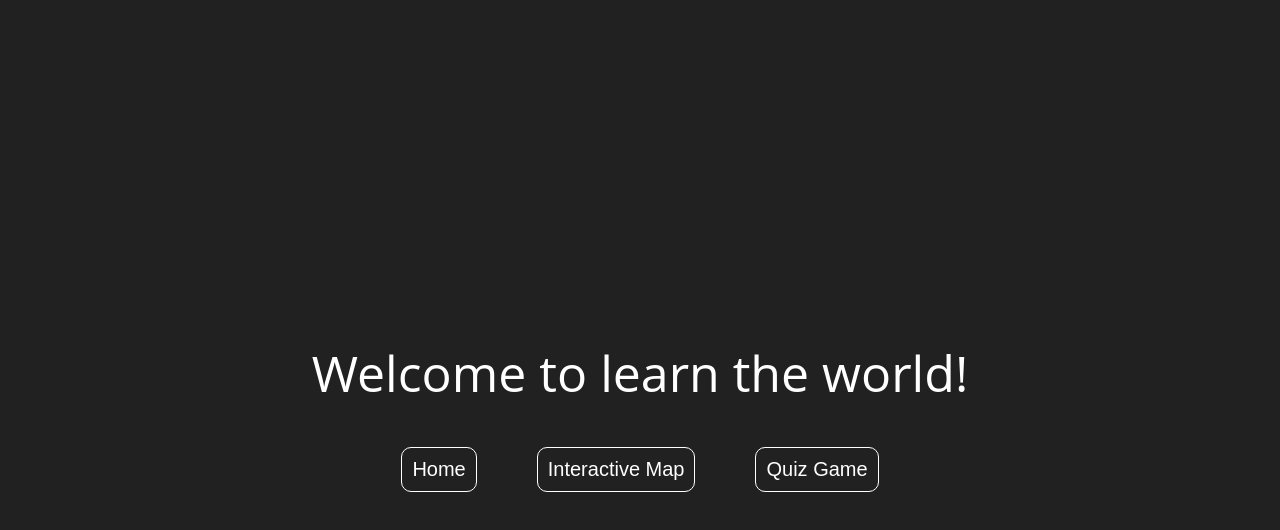
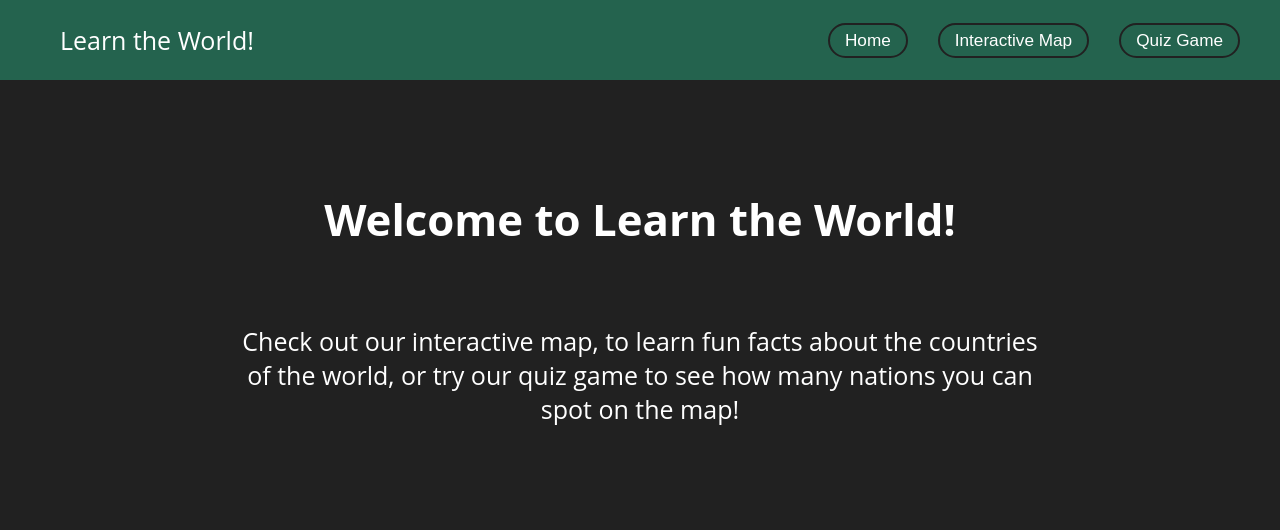
Before and after one commit to zrimshnick/cs545-countries-project, a plain HTML site: page src/pages/index.html in a window 1280 px wide. Drawn offline with Linux system fonts and the light colour scheme; no server answers.

Commit message:
navbar fixed

```diff
--- a/src/pages/index.html
+++ b/src/pages/index.html
@@ -6,8 +6,9 @@
     <link rel="stylesheet" href="/src/scss/style.css" />
   </head>
   <body>
-    <div class="welcome">Welcome to learn the world!</div>
-    <div class="featuresButtonsContainer">
+    <header id="navbar-container">
+      <div id="navbar-title">Learn the World!</div>
+      <nav id="navbar-links-container">
         <a href="landingPage.html">
           <button class="featuresButtons">Home</button>
         </a>
@@ -17,6 +18,15 @@
         <a href="map.html">
           <button class="featuresButtons">Quiz Game</button>
         </a>
+      </nav>
+    </header>
+    <div id="welcome-message-container">
+      <h1 id="welcome-message-title">Welcome to Learn the World!</h1>
+      <p id="welcome-message">
+        Check out our interactive map, to learn fun facts about the countries of
+        the world, or try our quiz game to see how many nations you can spot on
+        the map!
+      </p>
     </div>
 
     <script type="module" src="/src/js/index.js"></script>
--- a/src/scss/_map.scss
+++ b/src/scss/_map.scss
@@ -7,15 +7,54 @@ body {
   color: white;
   font-family: "Open Sans", sans-serif;
   font-weight: 500;
-  display: flex;
-  flex-direction: column;
-  align-items: center;
-  justify-content: center;
+  // display: flex;
+  // flex-direction: column;
+  // align-items: center;
+  // justify-content: center;
   background-color: #212121;
   height: 100vh;
+  overflow: hidden;
 }
 .hidden {
   display: none;
+}
+
+#navbar-container {
+  width: 100vw;
+  height: 4rem;
+  display: flex;
+  flex-direction: row;
+  justify-content: space-between;
+  align-items: center;
+  position: sticky;
+  top: 0;
+  padding: 2rem;
+  background-color: rgb(36, 99, 78);
+}
+#navbar-title {
+  height: auto;
+  font-size: 4em;
+  margin-left: 4rem;
+}
+#navbar-links-container {
+  margin-right: 6rem;
+  display: flex;
+  flex-direction: row;
+  justify-content: space-around;
+  gap: 3rem;
+}
+.featuresButtons {
+  font-size: 2.75em;
+  background-color: transparent;
+  border-radius: 2rem;
+  border: 2px solid #212121;
+  color: white;
+  padding: 0.5rem 1.5rem 0.5rem 1.5rem;
+  transition: 0.1s ease-in-out all;
+}
+.featuresButtons:hover {
+  cursor: pointer;
+  background-color: #212121;
 }
 
 #map-page-container {
@@ -24,6 +63,7 @@ body {
   justify-content: space-around;
   align-items: center;
   height: 100vh;
+  padding-top: 0rem;
 }
 
 .title {
--- a/src/scss/style.scss
+++ b/src/scss/style.scss
@@ -10,41 +10,66 @@ body {
   color: white;
   font-family: "Open Sans", sans-serif;
   font-weight: 500;
-  display: flex;
-  flex-direction: column;
-  align-items: center;
-  justify-content: center;
+  // display: flex;
+  // flex-direction: column;
+  // align-items: center;
+  // justify-content: center;
   background-color: #212121;
 }
 
-.welcome {
-  font-size: 5rem;
-  padding-top: 3rem;
-  padding-bottom: 4rem;
+#navbar-container {
+  width: 100vw;
+  height: 4rem;
+  display: flex;
+  flex-direction: row;
+  justify-content: space-between;
+  align-items: center;
+  position: sticky;
+  top: 0;
+  padding: 2rem;
+  background-color: rgb(36, 99, 78);
 }
-
-.featuresButtonsContainer {
+#navbar-title {
+  height: auto;
+  font-size: 4em;
+  margin-left: 4rem;
+}
+#navbar-links-container {
+  margin-right: 6rem;
   display: flex;
   flex-direction: row;
   justify-content: space-around;
-}
-li {
-  text-decoration: none;
-  list-style: none;
+  gap: 3rem;
 }
 .featuresButtons {
-  font-size: 2rem;
-  text-decoration: solid;
+  font-size: 2.75em;
+  background-color: transparent;
+  border-radius: 2rem;
+  border: 2px solid #212121;
   color: white;
-  background-color: transparent;
-  padding: 1rem;
-  border: 1px white solid;
-  border-radius: 1rem;
-  margin-left: 3rem;
-  margin-right: 3rem;
+  padding: 0.5rem 1.5rem 0.5rem 1.5rem;
+  transition: background-color 0.1s ease-in-out, cursor 0s;
 }
 .featuresButtons:hover {
-  background-color: rgb(36, 99, 78);
-  transition: 0.1s ease-in-out;
   cursor: pointer;
+  background-color: #212121;
 }
+
+#welcome-message-container {
+  display: flex;
+  flex-direction: column;
+  justify-content: center;
+  align-items: center;
+}
+#welcome-message-title {
+  font-size: 7em;
+  padding-top: 8rem;
+  padding-bottom: 2rem;
+  width: 80rem;
+  text-align: center;
+}
+#welcome-message {
+  text-align: center;
+  width: 80rem;
+  font-size: 4em;
+}
```
Also changed, not shown: src/pages/map.html (+15 -1 lines), src/scss/style.css, 1 other file. Lines whose indentation alone changed are shown as unchanged.
